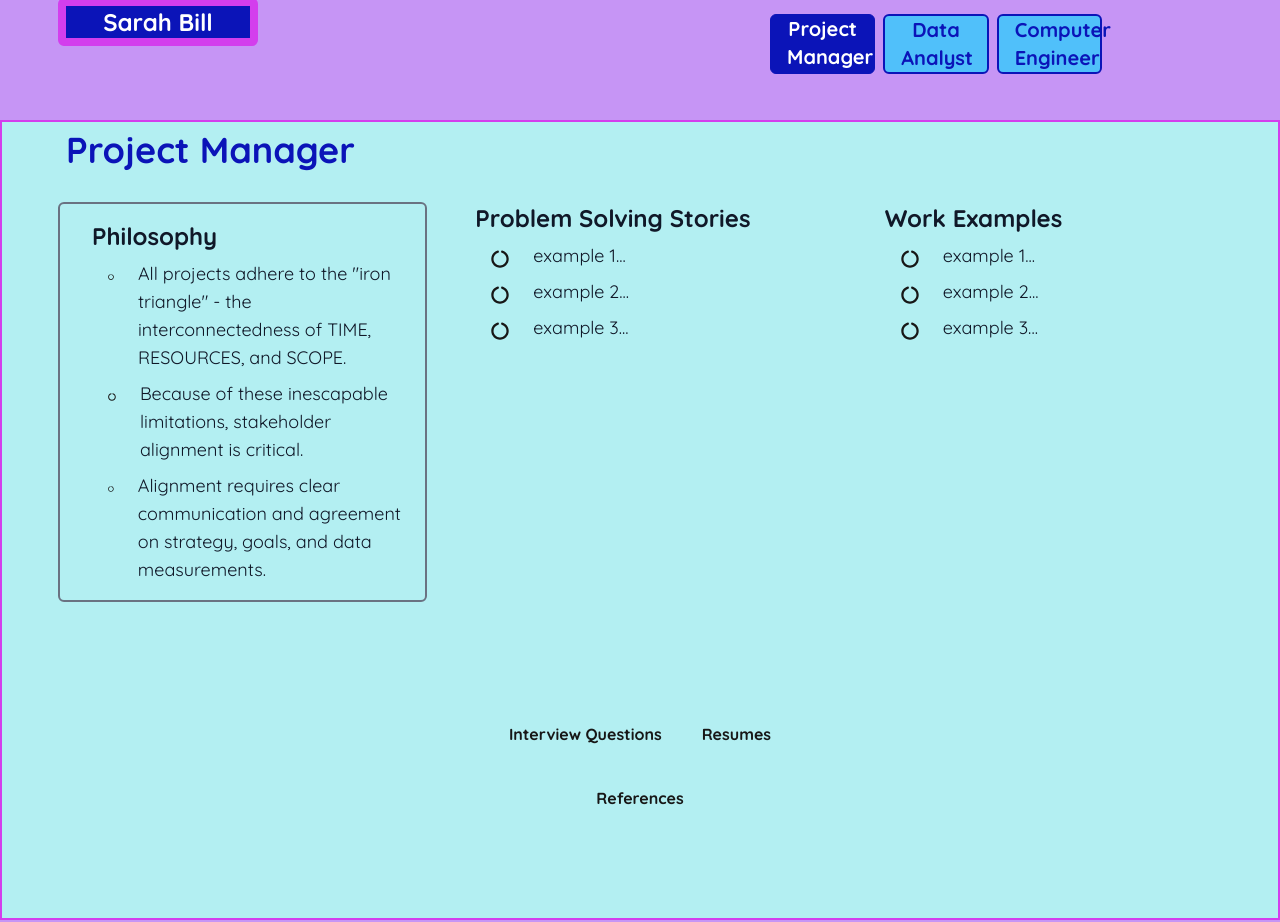
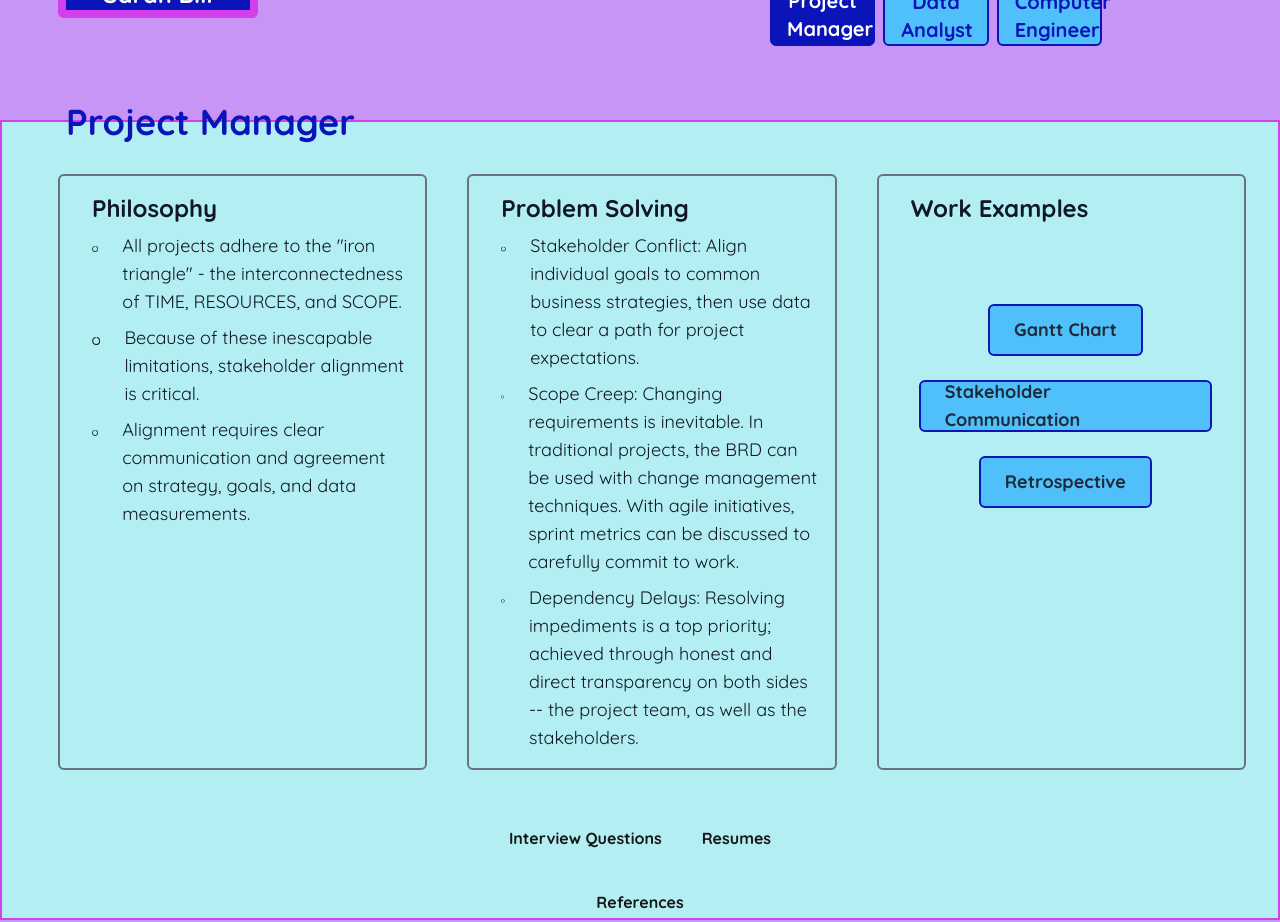
Before and after one commit to thekid1881/portfolio, a Next.js app: page /project in a window 1280 px wide. Built offline with nearby package versions, Linux system fonts and the light colour scheme.

Commit message:
new changes now

```diff
--- /dev/null
+++ b/app/gantt/page.js
@@ -0,0 +1,5 @@
+export default function Gantt() {
+    return (
+        <div>THIS IS THE GANTT PAGE</div>
+    );
+}
--- a/app/project/page.js
+++ b/app/project/page.js
@@ -5,7 +5,7 @@ export default function Home() {
   return (
     <div className="grid grid-rows-[20px_1fr] items-center justify-items-center min-h-screen p-8 pb-20 pt-20 gap-16 mt-30 bg-[#b3eff2] border-solid border-2 border-[#d33eed]">
       <main className="flex flex-col gap-[32px] items-start min-h-screen">
-        <div className="flex flex-row items-start p-6 mt-86 mr-30">
+        <div className="flex flex-row items-start p-6 mt-105 mr-30">
           <Link
             href="/"
           >
@@ -48,7 +48,7 @@ export default function Home() {
             </div>
             <div className="flex flex-row ml-2 mt-2">
               <FaCircleNotch
-                  className="flex flex-row ml-6 mt-2"
+                  className="flex flex-row ml-2 mt-2"
               />
               <p className="flex flex-row justify-start text-gray-900 ml-6">
                 All projects adhere to the "iron triangle" - the interconnectedness of TIME, RESOURCES, and SCOPE.
@@ -56,7 +56,7 @@ export default function Home() {
             </div>
             <div className="flex flex-row ml-2 mt-2">
               <FaCircleNotch
-                  className="flex flex-row ml-6 mt-2"
+                  className="flex flex-row ml-2 mt-2"
               />
               <p className="flex flex-row justify-items-start text-gray-900 ml-6">
                 Because of these inescapable limitations, stakeholder alignment is critical.
@@ -64,81 +64,77 @@ export default function Home() {
             </div>
             <div className="flex flex-row ml-2 mt-2">
               <FaCircleNotch
-                  className="flex flex-row ml-6 mt-2"
+                  className="flex flex-row ml-2 mt-2"
               />
               <p className="flex flex-row justify-items-start text-gray-900 ml-6">
                 Alignment requires clear communication and agreement on strategy, goals, and data measurements.
               </p>
             </div>
           </div>
-          <div className="justify-items-start text-lg">
-            <div className="justify-items-start text-lg">
+          <div className="justify-items-start text-lg border-solid border-2 border-gray-500 rounded-md p-4 ml-6">
             <div>
-                <p className="flex flex-col col-start-2 justify-start text-2xl font-bold text-gray-900 ml-8">
-                  Problem Solving Stories
+              <p className="flex flex-col col-start-2 justify-start text-2xl font-bold text-gray-900 ml-4">
+                Problem Solving
               </p>
             </div>
-              <div className="flex flex-row ml-6 mt-2">
+            <div className="flex flex-row ml-2 mt-2">
               <FaCircleNotch
-                  className="flex flex-row text-lg ml-6 mt-2"
+                  className="flex flex-row ml-2 mt-2"
               />
-                <p className="flex flex-row justify-start text-lg text-gray-900 ml-6">
-                  example 1...
+              <p className="flex flex-row justify-start text-gray-900 ml-6">
+                  Stakeholder Conflict: Align individual goals to common business strategies, then use data to clear a path for project expectations.
               </p>
             </div>
-              <div className="flex flex-row ml-6 mt-2">
+            <div className="flex flex-row ml-2 mt-2">
               <FaCircleNotch
-                  className="flex flex-row text-lg ml-6 mt-2"
+                  className="flex flex-row ml-2 mt-2"
               />
-                <p className="flex flex-row justify-items-start text-lg text-gray-900 ml-6">
-                  example 2...
+              <p className="flex flex-row justify-items-start text-gray-900 ml-6">
+                Scope Creep: Changing requirements is inevitable. In traditional projects, the BRD can be used with change management techniques. With agile initiatives, sprint metrics can be discussed to carefully commit to work.
               </p>
             </div>
-              <div className="flex flex-row ml-6 mt-2">
+            <div className="flex flex-row ml-2 mt-2">
               <FaCircleNotch
-                  className="flex flex-row text-lg ml-6 mt-2"
+                  className="flex flex-row ml-2 mt-2"
               />
-                <p className="flex flex-row justify-items-start text-lg text-gray-900 ml-6">
-                  example 3...
+              <p className="flex flex-row justify-items-start text-gray-900 ml-6">
+                Dependency Delays: Resolving impediments is a top priority; achieved through honest and direct transparency on both sides -- the project team, as well as the stakeholders.
               </p>
             </div>
           </div>
-          </div>
-          <div className="justify-items-start text-lg">
-            <div className="justify-items-start text-lg">
+          <div className="justify-items-start text-lg border-solid border-2 border-gray-500 rounded-md p-4 ml-6">
             <div>
-                <p className="flex flex-col col-start-3 justify-start text-2xl font-bold text-gray-900 ml-8">
+              <p className="flex flex-col col-start-3 justify-start text-2xl font-bold text-gray-900 ml-4 mb-20">
                 Work Examples
               </p>
             </div>
+            <div className="flex flex-row justify-self-center ml-2 mt-2">
+              <Link
+                className="mx-4 rounded-md border-2 border-solid border-[#0b14b8] transition-colors flex items-center justify-center bg-[#50c0fa] text-gray-800 gap-2 hover:bg-[#d1a9fc] hover:text-gray-800 font-bold text-lg h-10 p-6 mb-4"
+                href="/gantt"
+              >
+                Gantt Chart
+              </Link>
             </div>
-            <div className="flex flex-row ml-6 mt-2">
-              <FaCircleNotch
-                className="flex flex-row text-lg ml-6 mt-2"
-              />
-              <p className="flex flex-row justify-start text-lg text-gray-900 ml-6">
-                example 1...
-              </p>
+            <div className="flex flex-row justify-self-center ml-2 mt-2">
+              <Link
+                className="mx-4 rounded-md border-2 border-solid border-[#0b14b8] transition-colors flex items-center justify-center bg-[#50c0fa] text-gray-800 gap-2 hover:bg-[#d1a9fc] hover:text-gray-800 font-bold text-lg h-10 p-6 mb-4"
+                href="/stakeholder"
+              >
+                Stakeholder Communication
+              </Link>
             </div>
-            <div className="flex flex-row ml-6 mt-2">
-              <FaCircleNotch
-                className="flex flex-row text-lg ml-6 mt-2"
-              />
-              <p className="flex flex-row justify-items-start text-lg text-gray-900 ml-6">
-                example 2...
-              </p>
-            </div>
-            <div className="flex flex-row ml-6 mt-2">
-              <FaCircleNotch
-                className="flex flex-row text-lg ml-6 mt-2"
-              />
-              <p className="flex flex-row justify-items-start text-lg text-gray-900 ml-6">
-                example 3...
-              </p>
+            <div className="flex flex-row justify-self-center ml-2 mt-2">
+              <Link
+                className="mx-4 rounded-md border-2 border-solid border-[#0b14b8] transition-colors flex items-center justify-center bg-[#50c0fa] text-gray-800 gap-2 hover:bg-[#d1a9fc] hover:text-gray-800 font-bold text-lg h-10 p-6 mb-4"
+                href="/retro"
+              >
+                Retrospective
+              </Link>
             </div>
           </div>
         </div>
-        <div className="flex gap-[24px] flex-wrap items-center justify-center mx-115 mt-20">
+        <div className="flex gap-[24px] flex-wrap items-center justify-center mx-115 mt-4">
           <Link
             className="flex items-center gap-2 font-bold hover:underline hover:underline-offset-4 p-2"
             href="/interview"
--- /dev/null
+++ b/app/retro/page.js
@@ -0,0 +1,5 @@
+export default function Retro() {
+    return (
+        <div>THIS IS THE RETRO PAGE</div>
+    );
+}
--- /dev/null
+++ b/app/stakeholder/page.js
@@ -0,0 +1,5 @@
+export default function Stakeholder() {
+    return (
+        <div>THIS IS THE STAKEHOLDER PAGE</div>
+    );
+}
```
Also changed, not shown: app/interview/page.js (+42 -38 lines). Lines whose indentation alone changed are shown as unchanged.
